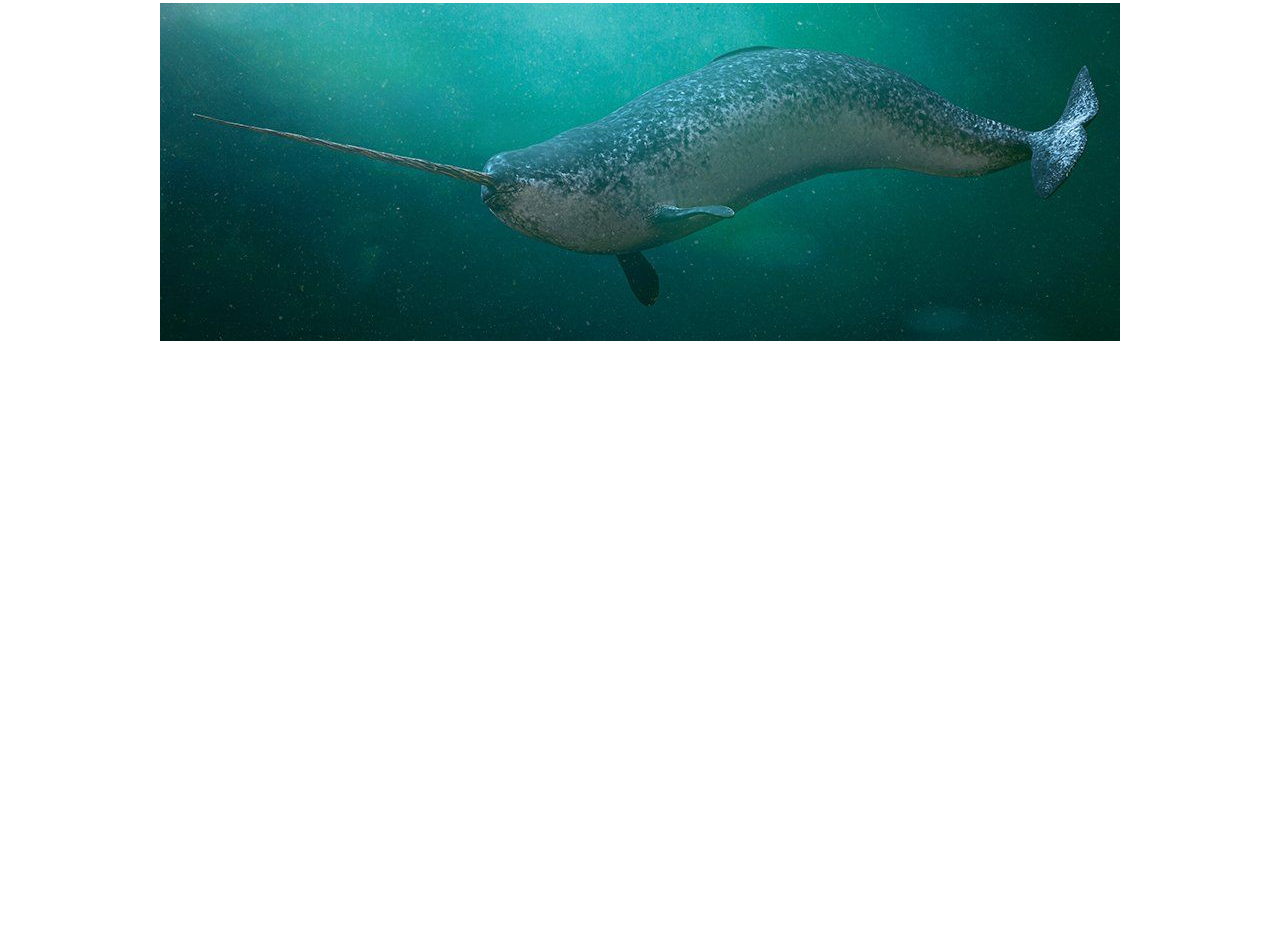
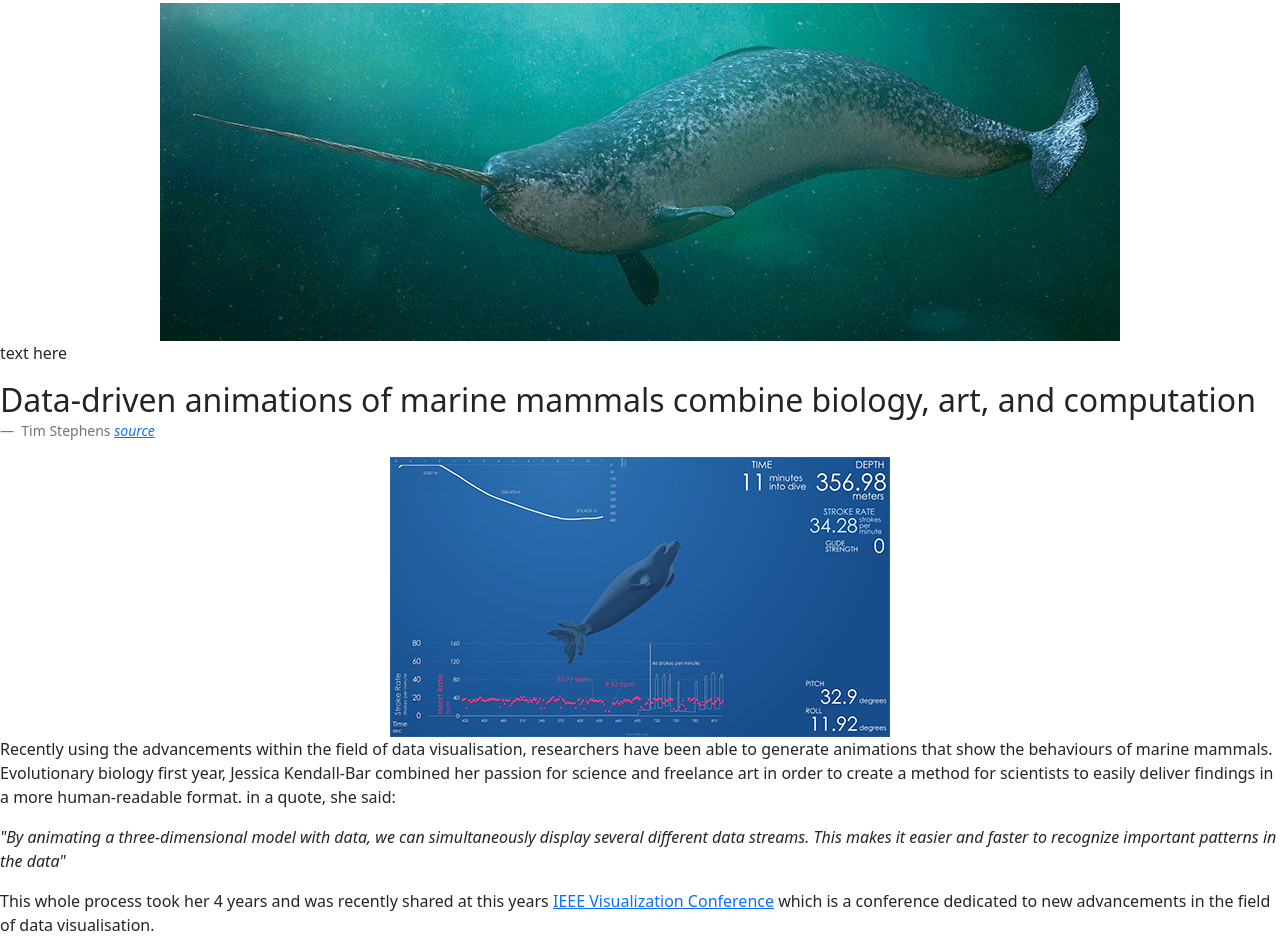
Before and after one commit to benw7/anderharris.github.io, a plain HTML site: page environment.html in a window 1280 px wide. Shown: the part 312-1249 px from the top of the page. Before the commit the page ends 800 px from the top, so only its background shows below. Drawn offline with nearby package versions, Linux system fonts and the light colour scheme.

Commit message:
added environment article
new asset added and new article added to the environment page

```diff
--- a/environment.html
+++ b/environment.html
@@ -11,6 +11,8 @@
         <h3 class = "display-6">
             <small class="text-muted"> By Josh Burns</small>
         </h3>
+
+        <!-- article 1 -->
         <figure>
             <blockquote class="blockquote">
                 <h2>Algorithm reveals the mysterious foraging habits of narwhals</h2>
@@ -27,10 +29,40 @@
             <img src="assets/narwhal.jpg" class="img-fluid" alt="image of a narwhal swimming">
         </div>
         <p>
-
+          text here
         </p>
 
 
+        <!-- article 2 -->
+
+        <figure>
+          <blockquote class="blockquote">
+            <h2>Data-driven animations of marine mammals combine biology, art, and computation </h2>
+
+          </blockquote>
+          <figcaption class="blockquote-footer">
+            Tim Stephens <cite title="marine mammal cite"><a href = "https://news.ucsc.edu/2021/10/data-visualization.html?ref=share">source</a></cite>
+          </figcaption>
+        </figure>
+        <div class = "text-center">
+          <img src="assets/whale%20visualiser.jpg" class="img-fluid" alt="computer generated visualisation of whale">
+        </div>
+        <p>
+          Recently using the advancements within the field of data visualisation, researchers have been able to generate
+          animations that show the behaviours of marine mammals. Evolutionary biology first year, Jessica Kendall-Bar
+          combined her passion for science and freelance art in order to create a method for scientists to easily deliver
+          findings in a more human-readable format.
+          in a quote, she said:
+          <p>
+          <em>
+          "By animating a three-dimensional model with data, we can simultaneously display several different data streams. This makes it easier and faster to recognize important patterns in the data"
+          </em>
+          </p>
+
+          This whole process took her 4 years and was recently shared at this
+          years <a href = "http://ieeevis.org/year/2021/welcome"> IEEE Visualization Conference</a> which is a conference
+          dedicated to new advancements in the field of data visualisation.
+        </p>
         <script src="https://cdn.jsdelivr.net/npm/bootstrap@5.1.3/dist/js/bootstrap.bundle.min.js" integrity="sha384-ka7Sk0Gln4gmtz2MlQnikT1wXgYsOg+OMhuP+IlRH9sENBO0LRn5q+8nbTov4+1p" crossorigin="anonymous"></script>
 
     </body>
```
Also changed, not shown: assets/whale visualiser.jpg (added).
